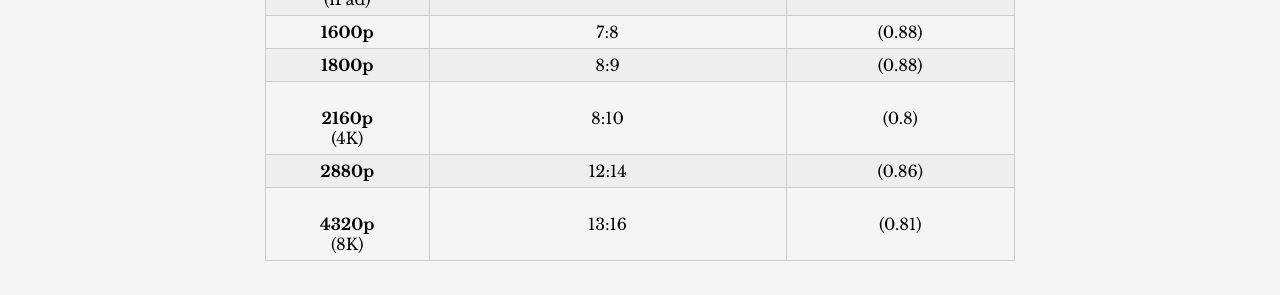
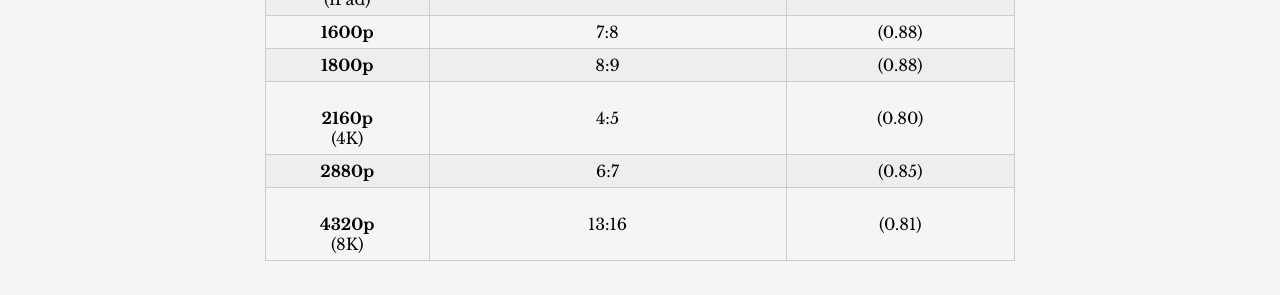
Before and after one commit to amigavision/amigavision.github.io, a Jekyll site: the page built from ntsc.md, in a window 1280 px wide and 900 px high, scrolled down 2488 px. Shown: the part 152-447 px from the top of the window. Built offline with Jekyll 4.4.1, drawn with Linux system fonts in a browser that asks for light colours.

Commit message:
Simplify PAR values

```diff
--- a/ntsc.md
+++ b/ntsc.md
@@ -62,8 +62,8 @@ Here are the pixel aspect ratios for some of the most common resolutions that yo
 | <br>**1536p**<br>(iPad)| 6:7   | (0.85) |
 | **1600p**              | 7:8   | (0.88) |
 | **1800p**              | 8:9   | (0.88) |
-| <br>**2160p**<br>(4K)  | 8:10  | (0.8)  |
-| **2880p**              | 12:14 | (0.86) |
+| <br>**2160p**<br>(4K)  | 4:5   | (0.80) |
+| **2880p**              | 6:7   | (0.85) |
 | <br>**4320p**<br>(8K)  | 13:16 | (0.81) |
 
 We keep the ratio within 0.08 of the optimal 0.83&ndash;0.85 that are the 5:6 *&* 6:7 PARs, which makes it possible to go as low as 800p resolutions — trying to do proper integer-scaled NTSC PAR on resolutions lower than that (e.g. 720p or 640p, two common handheld emulator resolutions) just doesn’t look right, so we keep those at 1:1 PAR.
```
